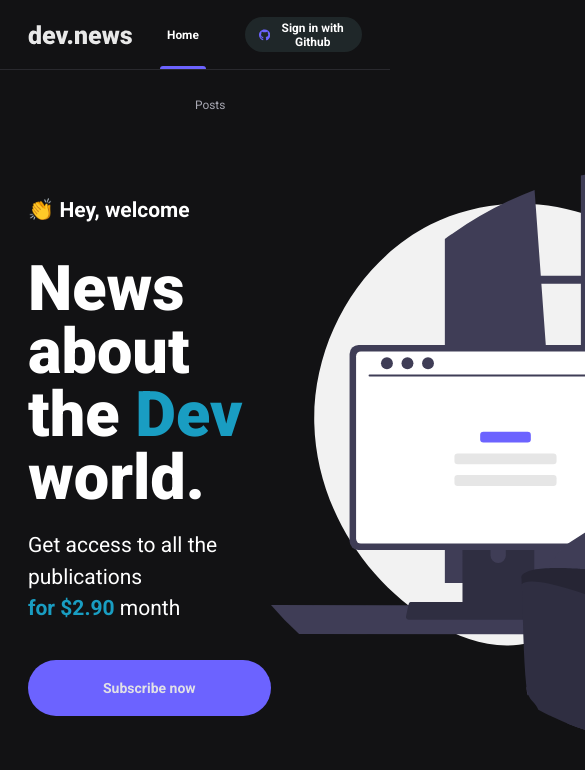
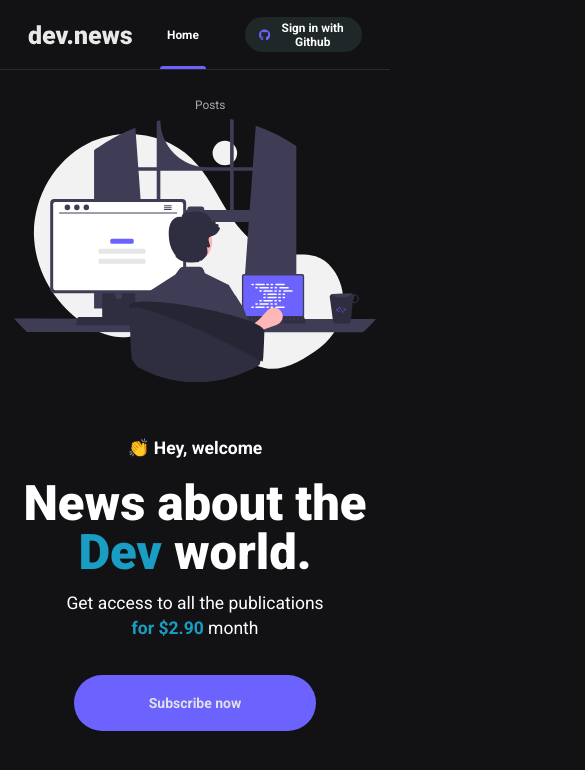
Before and after one commit to andersonleite1/devnews, a Next.js app: page / in a window 390 px wide. Shown: the top 770 px of the page, 585 px wide, since content can reach past the window. Built offline with nearby package versions, Linux system fonts and the light colour scheme.

Commit message:
style: add media max-width at page Home

```diff
--- a/src/pages/home.module.scss
+++ b/src/pages/home.module.scss
@@ -7,8 +7,22 @@
   display: flex;
   align-items: center;
   justify-content: space-between;
+
+  img {
+    width: 33rem;
+    max-width: 100%;
+  }
+  @media (max-width: 930px) {
+    flex-direction: column-reverse;
+    margin: 3.5rem auto;
+    height: auto;
+    padding: 0 1rem;
+    text-align: center;
+    img {
+      margin-bottom: 2rem;
+    }
+  }
 }
-
 .hero {
   max-width: 600px;
   > span {
@@ -36,4 +50,25 @@
   button {
     margin-top: 2.5rem;
   }
+  @media (max-width: 930px) {
+    max-width: 100%;
+    > span {
+      display: inline-block;
+      font-size: 1.25rem;
+      margin-top: 2rem;
+    }
+    h1 {
+      font-size: 3.5rem;
+      line-height: 3.5rem;
+      margin-top: 1.5rem;
+    }
+    p {
+      font-size: 1.25rem;
+      line-height: 1.75rem;
+      margin-top: 1rem;
+    }
+    button {
+      margin: 2.5rem auto;
+    }
+  }
 }
```
